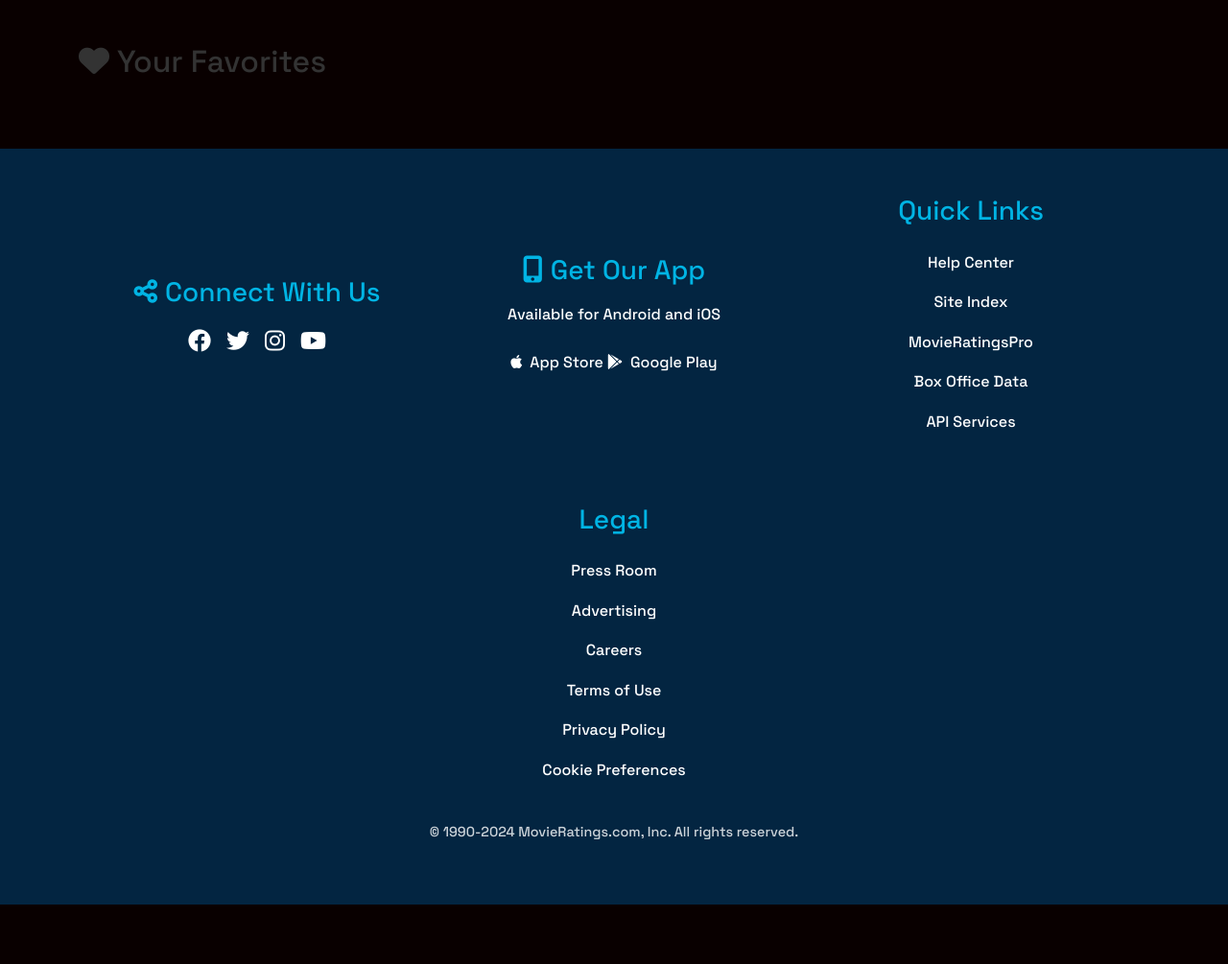
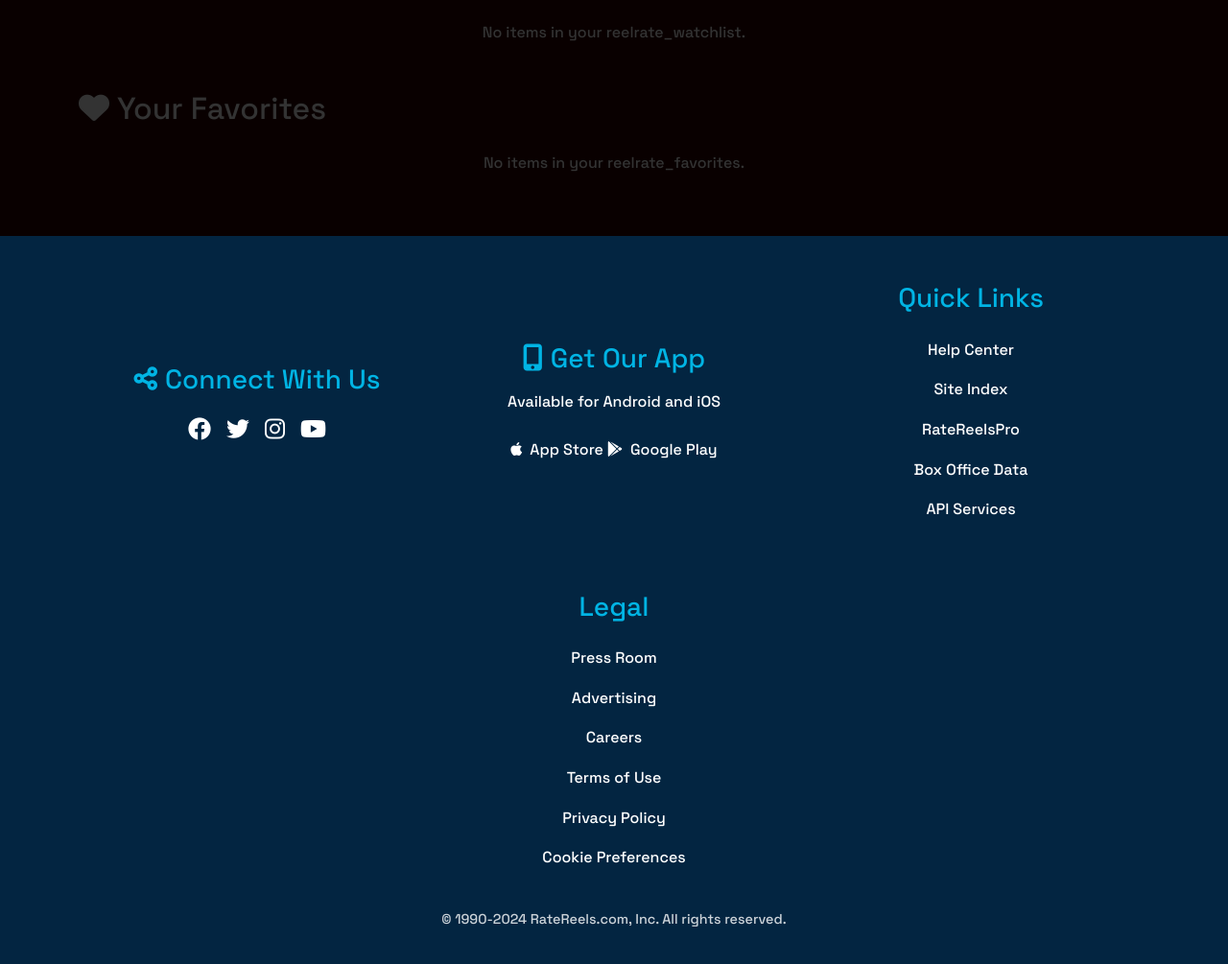
Before and after one commit to horacenjoroge/Movie-API, a website built with Parcel: page index.html in a window 1280 px wide. Shown: the part 1161-2166 px from the top of the page at 96% size. Before the commit the page ends 2104 px from the top, so only its background shows below. Built offline with nearby package versions, Linux system fonts and the light colour scheme.

Commit message:
add reelrate_favorites-movies id in html

```diff
--- a/index.html
+++ b/index.html
@@ -157,7 +157,7 @@
                     <h2 class="mb-4" id="watchlist">
                         <i class="fas fa-list me-2" aria-hidden="true"></i>Your Watchlist
                     </h2>
-                    <div class="movie-container" id="watchlist-movies" role="list">
+                    <div class="movie-container" id="reelrate_watchlist-movies" role="list">
                         <!-- Watchlist movies will be dynamically inserted here -->
                     </div>
                 </div>
@@ -167,7 +167,7 @@
                     <h2 class="mb-4" id="favorites">
                         <i class="fas fa-heart me-2" aria-hidden="true"></i>Your Favorites
                     </h2>
-                    <div class="movie-container" id="favorites-movies" role="list">
+                    <div class="movie-container" id="reelrate_favorites-movies" role="list">
                         <!-- Favorite movies will be dynamically inserted here -->
                     </div>
                 </div>
@@ -212,7 +212,7 @@
                     <ul>
                         <li><a href="#">Help Center</a></li>
                         <li><a href="#">Site Index</a></li>
-                        <li><a href="#">MovieRatingsPro</a></li>
+                        <li><a href="#">RateReelsPro</a></li>
                         <li><a href="#">Box Office Data</a></li>
                         <li><a href="#">API Services</a></li>
                     </ul>
@@ -229,7 +229,7 @@
                         <li><a href="#">Privacy Policy</a></li>
                         <li><a href="#">Cookie Preferences</a></li>
                     </ul>
-                    <p class="copyright">© 1990-2024 MovieRatings.com, Inc. All rights reserved.</p>
+                    <p class="copyright">© 1990-2024 RateReels.com, Inc. All rights reserved.</p>
                 </nav>
             </div>
         </div>
```
Also changed, not shown: dist/index.html, 15 other files.
